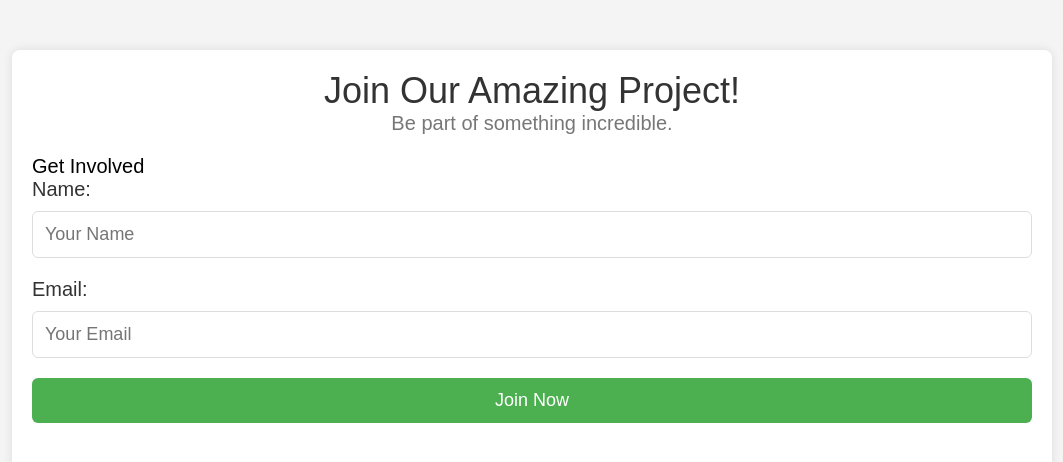
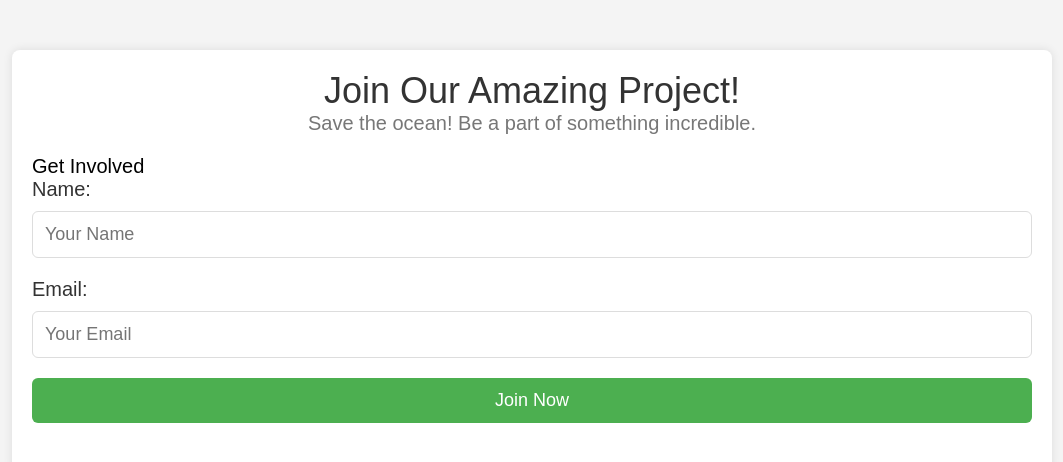
Before and after one commit to Mkim116/Project1, a plain HTML site: page index.html in a window 1280 px wide. Shown: the whole page, without its empty margins (108-1171 px from the left). Drawn offline with Linux system fonts and the light colour scheme.

Commit message:
made the call to action more unique

```diff
--- a/index.html
+++ b/index.html
@@ -3,7 +3,7 @@
 <head>
     <meta charset="utf-8">
     <meta name="viewport" content="width=device-width, initial-scale=1.0">
-    <title>Project Sign-up</title>
+    <title>Beach Clean Up Project</title>
     <link rel="stylesheet" href="css/reset.css">
     <link rel="stylesheet" href="css/styles.css">
     <script async src="js/validation.js"></script>
@@ -12,7 +12,7 @@
     <div class="container">
         <header>
             <h1>Join Our Amazing Project!</h1>
-            <p>Be part of something incredible.</p>
+            <p>Save the ocean! Be a part of something incredible.</p>
         </header>
 
         <section>
```
